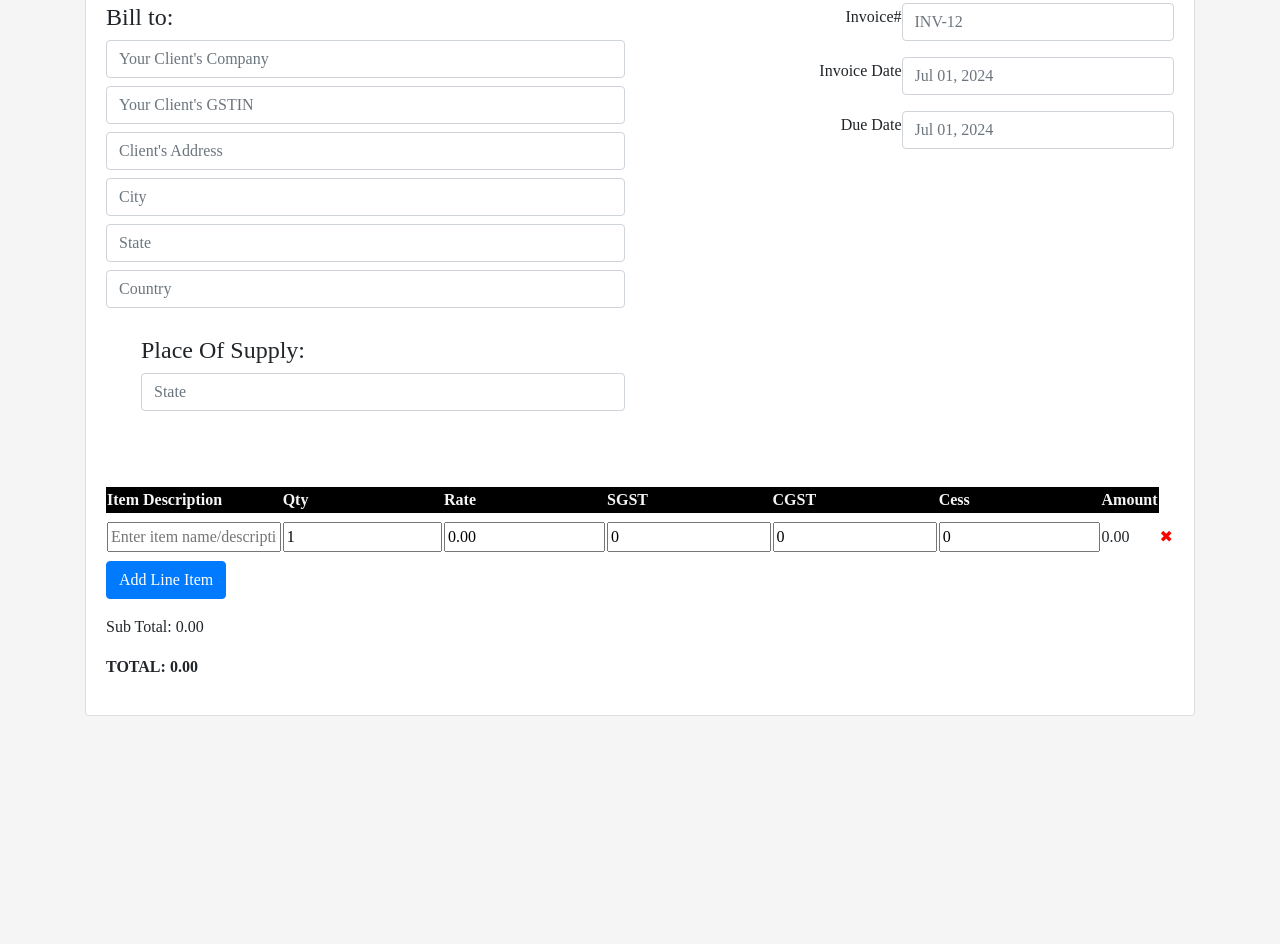
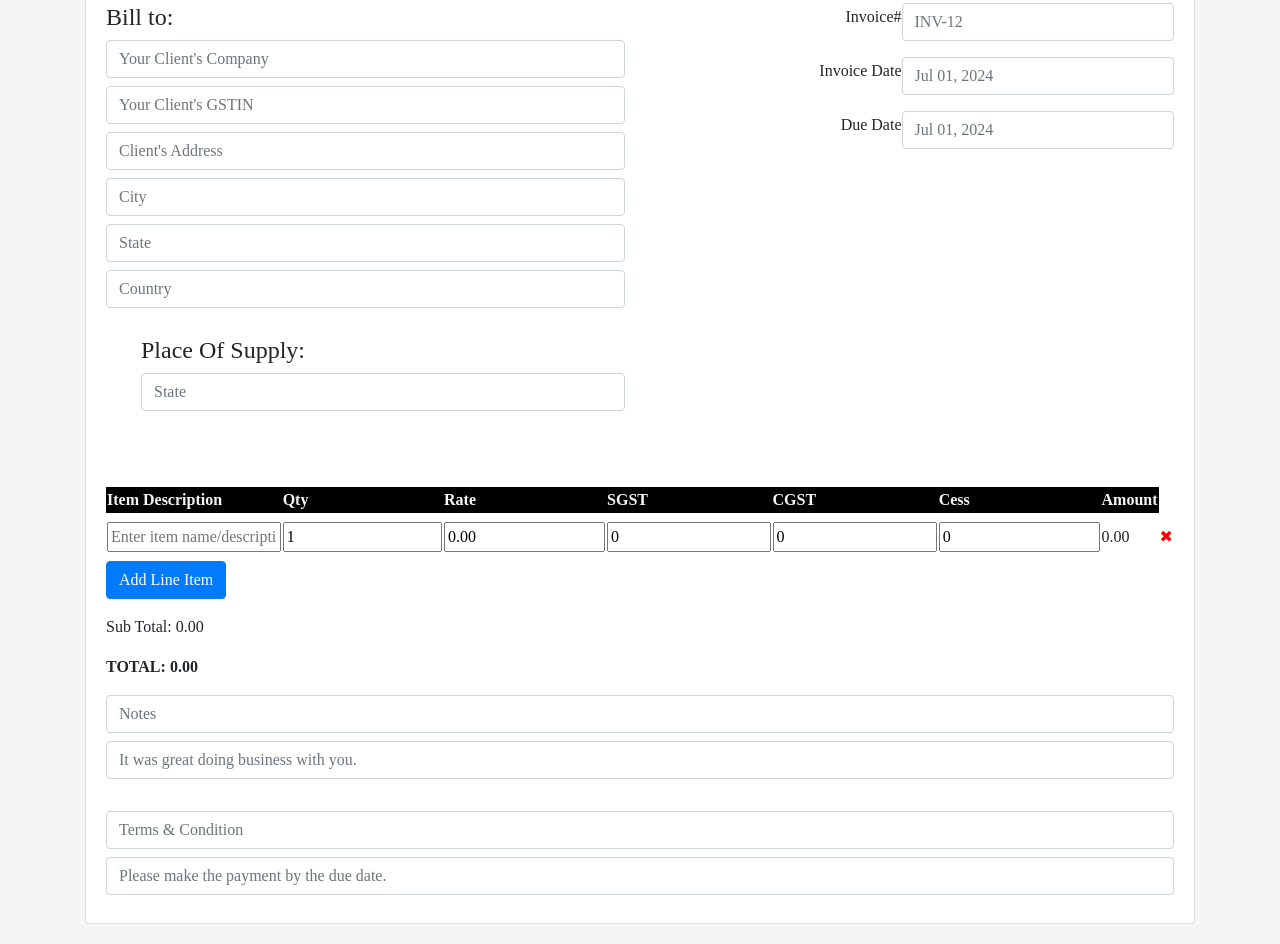
Before and after one commit to Charulathabalamurugan/Invoice-Generator, a plain HTML site: page ig.html in a window 1280 px wide. Shown: the part 484-1428 px from the top of the page. Before the commit the page ends 1220 px from the top, so only its background shows below. Drawn offline with nearby package versions, Linux system fonts and the light colour scheme; files that its build step writes are made by us from their sources; files whose address does not match are found by name.

Commit message:
Complete code

```diff
--- a/ig.html
+++ b/ig.html
@@ -42,15 +42,15 @@
                         <form>
                             <div class="form-group">
                                 <label>Invoice#</label>
-                                <input type="text" class="form-control" placeholder="INV-12">
+                                <input type="text" class="form-control" placeholder="INV-12"><br>
                             </div>
                             <div class="form-group">
                                 <label>Invoice Date</label>
-                                <input type="text" class="form-control" id="invoice-date" placeholder="Jul 01, 2024">
+                                <input type="text" class="form-control" id="invoice-date" placeholder="Jul 01, 2024"><br>
                             </div>
                             <div class="form-group">
                                 <label>Due Date</label>
-                                <input type="text" class="form-control" id="due-date" placeholder="Jul 01, 2024">
+                                <input type="text" class="form-control" id="due-date" placeholder="Jul 01, 2024"><br>
                             </div>
                         </form>
                     </div>
@@ -84,6 +84,10 @@
                     <p>Sub Total: <span id="sub-total">0.00</span></p>
                     <p><strong>TOTAL: <span id="total">0.00</span></strong></p>
                 </div>
+                <input type="text" class="form-control mb-2 " placeholder="Notes">
+                <input type="text" class="form-control mb-2 " placeholder="It was great doing business with you."><br>
+                <input type="text" class="form-control mb-2 " placeholder="Terms & Condition">
+                <input type="text" class="form-control mb-2 " placeholder="Please make the payment by the due date.">
             </div>
         </div>
         <script src="script.js"></script>
```
